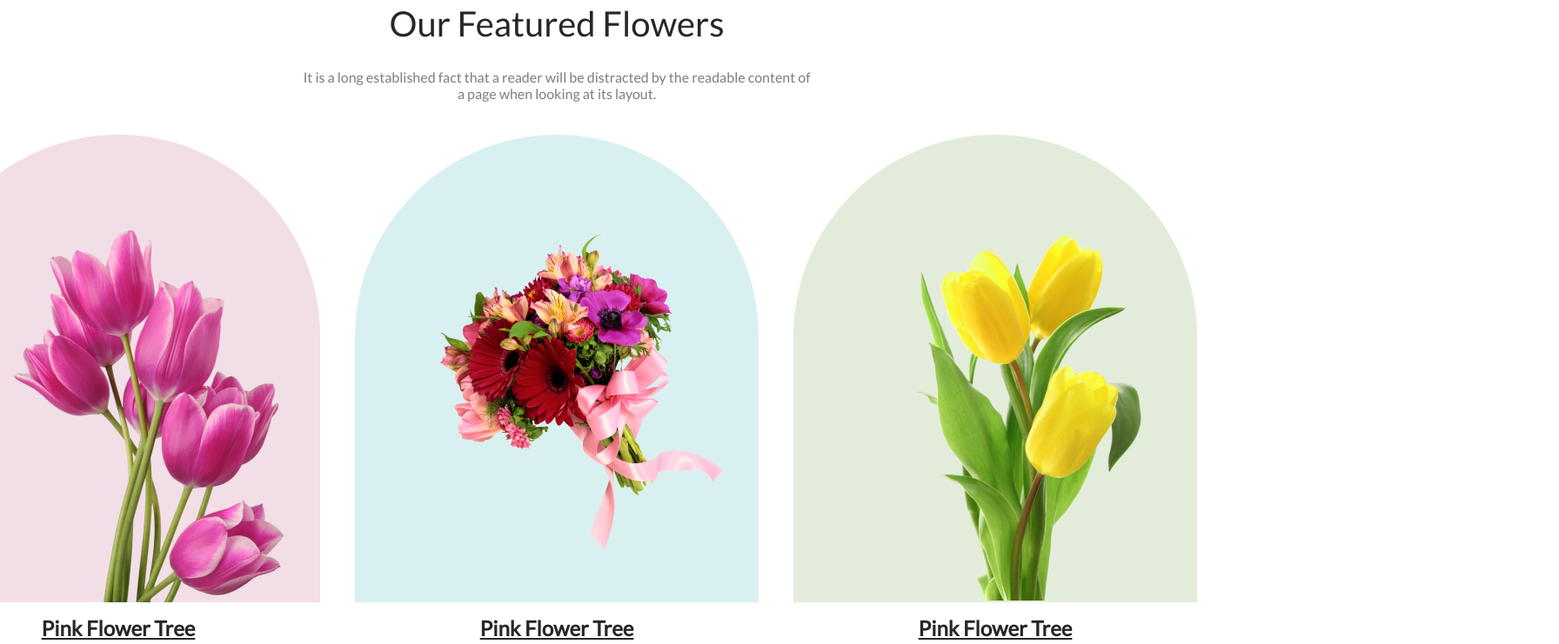
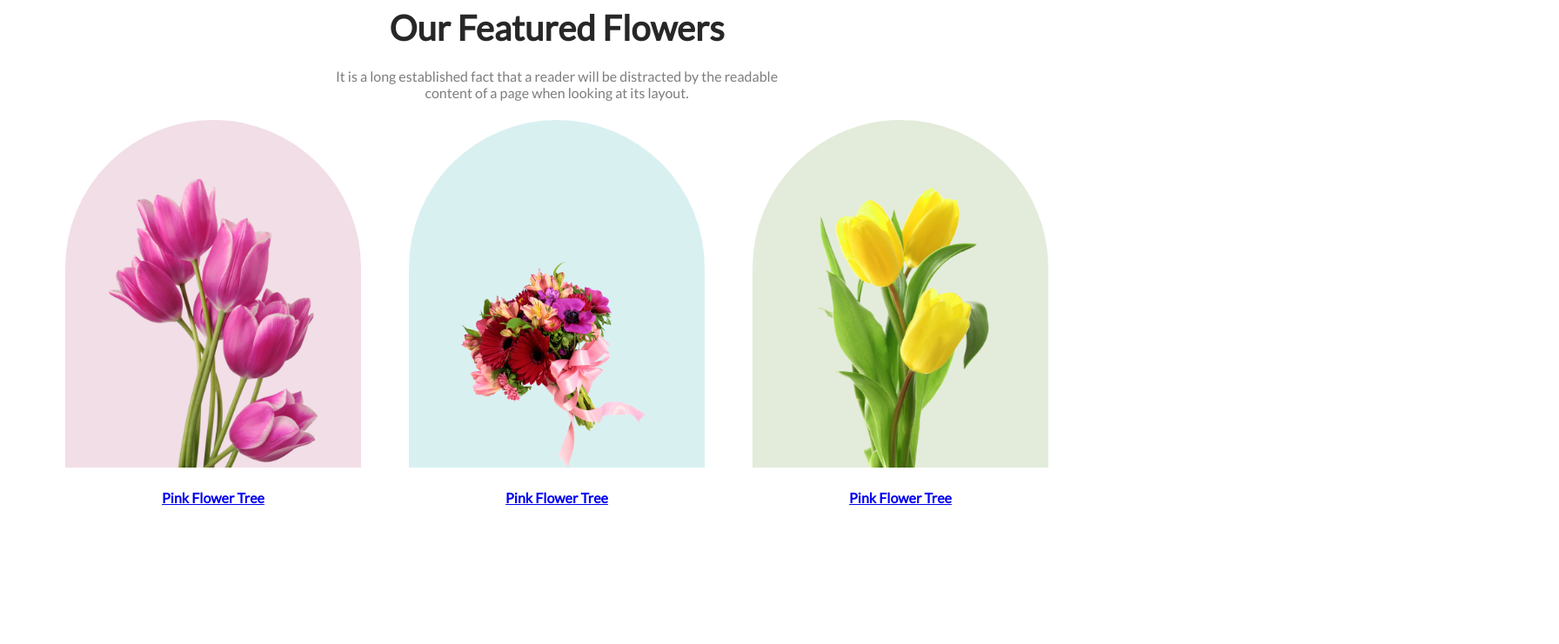
Before and after one commit to AsadFahimTEC/flower-shop-assignment, a plain HTML site: page index.html in a window 1280 px wide. Shown: the part 832-1573 px from the top of the page at 87% size, 1792 px wide, since content can reach past the window. Drawn offline with Linux system fonts and the light colour scheme.

```diff
--- a/index.html
+++ b/index.html
@@ -38,42 +38,37 @@
 
       <!-- Featured Section -->
         <section class="featured">
+          <div class="flower-header-container">
           <div class="hero-featured">
-            <div class="ft-texts">
-              <div class="ft-text1">Our Featured Flowers</div>
-              <div class="ft-text2">
+              <h3 class="ft-text1">Our Featured Flowers</h3>
+              <p class="ft-text2">
                 It is a long established fact that a reader will be distracted by
                 the readable content of a page when looking at its layout.
+              </p>
+          <div class="featured-img-container">
+            <div class="featured-img-box">
+              <div class="featured-img-2 featured-img-area-1">
+                <img class="featured-img" src="assets/pngwing 6.png" /></div>
+                <h4 class="img-link"> <a href="#">Pink Flower Tree</a></h4>
+              </div>
+
+              <div class="featured-img-box">
+                <div class="featured-img-2 featured-img-area-2">
+                  <img class="featured-img" src="assets/pngwing 5.png" /></div>
+                  <h4 class="img-link"> <a href="#">Pink Flower Tree</a></h4>
+                </div>
+
+                <div class="featured-img-box">
+                  <div class="featured-img-2 featured-img-area-3">
+                    <img class="featured-img" src="assets/pngwing 7.png" /></div>
+                    <h4 class="img-link"> <a href="#">Pink Flower Tree</a></h4>
+                  </div>
+                </div>
               </div>
             </div>
-          </div>
-
-          <div class="featured-img-container">
+ </section>
 
 
-            <div class="featured-img-box">
-
-              <div>
-
-                <div class="img-bg"><img class="featured-img" src="assets/pngwing 6.png" /></div>
-                <div class="img-cap">Pink Flower Tree</div>
-              </div>
-            </div>
-
-            <div class="featured-img-box">
-              <div>
-                <div class="img-bg2"><img class="featured-img-2" src="assets/pngwing 5.png" /></div>
-                <div class="img-cap">Pink Flower Tree</div>
-              </div>
-            </div>
-
-            <div class="featured-img-box">
-              <div>
-                <div class="img-bg3"><img class="featured-img-3" src="assets/pngwing 7.png" /></div>
-                <div class="img-cap">Pink Flower Tree</div>
-              </div>
-            </div>
-          </div>
 
           <div class="delivery-container">
             <div class="delivery">
--- a/styles/style.css
+++ b/styles/style.css
@@ -68,38 +68,20 @@
 
   /* header section end */
 
-.hero {
-  padding-left: 240px;
-  padding-right: 240px;
-  display: flex;
-  align-items: center;
-}
-
-
-
-
 
 /* feature section styles */
 
 .featured {
-  display: block;
-  margin-top: 120px;
-  align-items: center;
-  justify-content: center;
+  width: 100vw;
 }
 
 .hero-featured {
-  margin-top: 60px;
-  display: flex;
-  align-items: center;
-  margin: auto;
-  justify-content: space-around;
+  width: 100%;
+  text-align: center;
+  padding-top: 25px;
 }
-.ft-texts {
-  width: 594px;
-  height: 132px;
-  align-items: center;
-}
+
+
 .ft-text1 {
   color: #272727;
   text-align: center;
@@ -107,68 +89,61 @@
 }
 
 .ft-text2 {
-  margin-top: 28px;
-  color: rgba(39, 39, 39, 0.6);
+  color: rgba(39, 39, 39, 0.60);
+  width: 540px;
   text-align: center;
-  margin-bottom: 24px;
+  margin: 22px auto;
 }
 
 .featured-img-container {
     display: flex;
-    text-align: center;
-    justify-content: center;
+    align-items: center;
+    gap: 30px;
+    justify-content: space-between;
 }
 
-.featured-img-box {
-    width: 75%;
+.featured-img-2{
+    width: 340px;
     height: 400px;
-    padding: 20px 20px;
+    display: flex;
+    align-items: end;
+    justify-content: center;
+    border-top-left-radius: 180px;
+    border-top-right-radius: 180px;
+
 }
 
-.img-bg {
-  width: 464px;
-  height: 538px;
-  border-radius: 300px 300px 0px 0px;
-  background: rgba(167, 33, 98, 0.15);
+.featured-img-area{
+    background-color: #D9EFF0;
 }
 
-.img-bg2{
-    width: 464px;
-    height: 538px;
-    border-radius: 300px 300px 0px 0px;
-    background:  rgba(5, 151, 160, 0.15);
+.featured-img-area-1{
+background: rgba(167, 33, 98, 0.15);
+}
+.featured-img-area-2{
+    background: rgba(5, 151, 160, 0.15);
+ }
+
+.featured-img-area-3{
+   background: rgba(71, 125, 17, 0.15);
 }
 
-.img-bg3 {
-    width: 464px;
-    height: 538px;
-    border-radius: 300px 300px 0px 0px;
-    background: rgba(71, 125, 17, 0.15);
-  }
-
-.img-cap {
-  text-align: center;
-  color: #272727;
-  font-size: 24px;
-  font-weight: 700;
-  text-decoration: underline;
-  margin-top: 15px;
+.featured-img{
+    width: 240px;
+    margin-bottom: 0px;
 }
 
-.featured-img {
-  margin-top: 110px;
-  margin-left: 70px;
+
+.img-link {
+  margin-top: 25px;
 }
 
-.featured-img-2 {
-  margin-top: 110px;
-  margin-left: 70px;
+.img link a{
+    font-size: 20px;
+    color:#272727;
 }
 
-.featured-img-3 {
-  margin-top: 65px;
-  margin-left: 70px;
-}
+
 
 /* instagram section styles */
 .insta-container {
@@ -262,6 +237,7 @@
 }
 
 .hot-deal-container {
+    width: 140%;
     border-radius: 8px;
     background: rgba(229, 84, 115, 0.05);
     margin-bottom: 24px;
@@ -270,14 +246,14 @@
 /* delivery section styles */
 
 .delivery-container {
-  width: 50%;
+  width: 70%;
   height: 200px;
   border-radius: 8px;
   background: rgba(39, 39, 39, 0.05);
   display: flex;
   align-items: center;
   justify-content: space-around;
-  margin: 240px;
+  margin: 200px;
 }
 
 .delivery{
```
